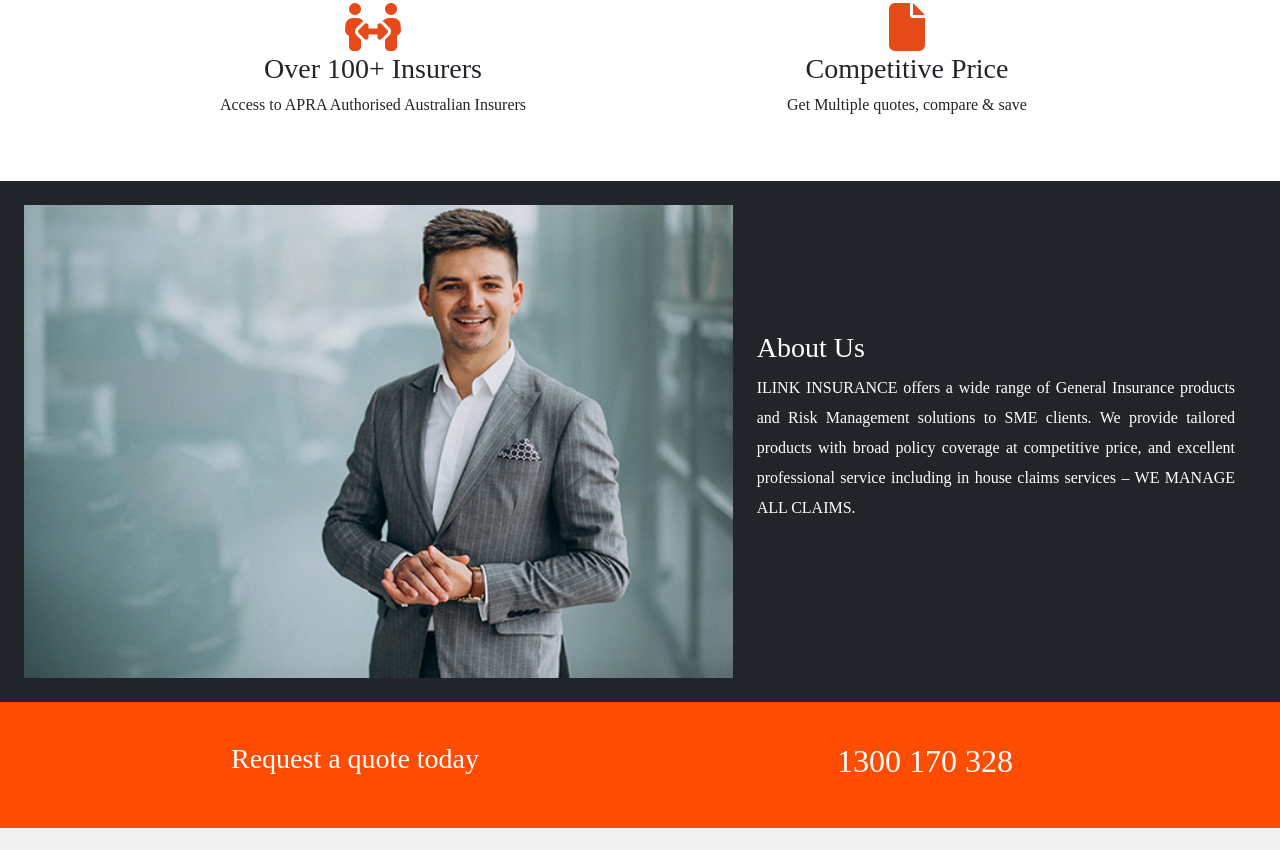
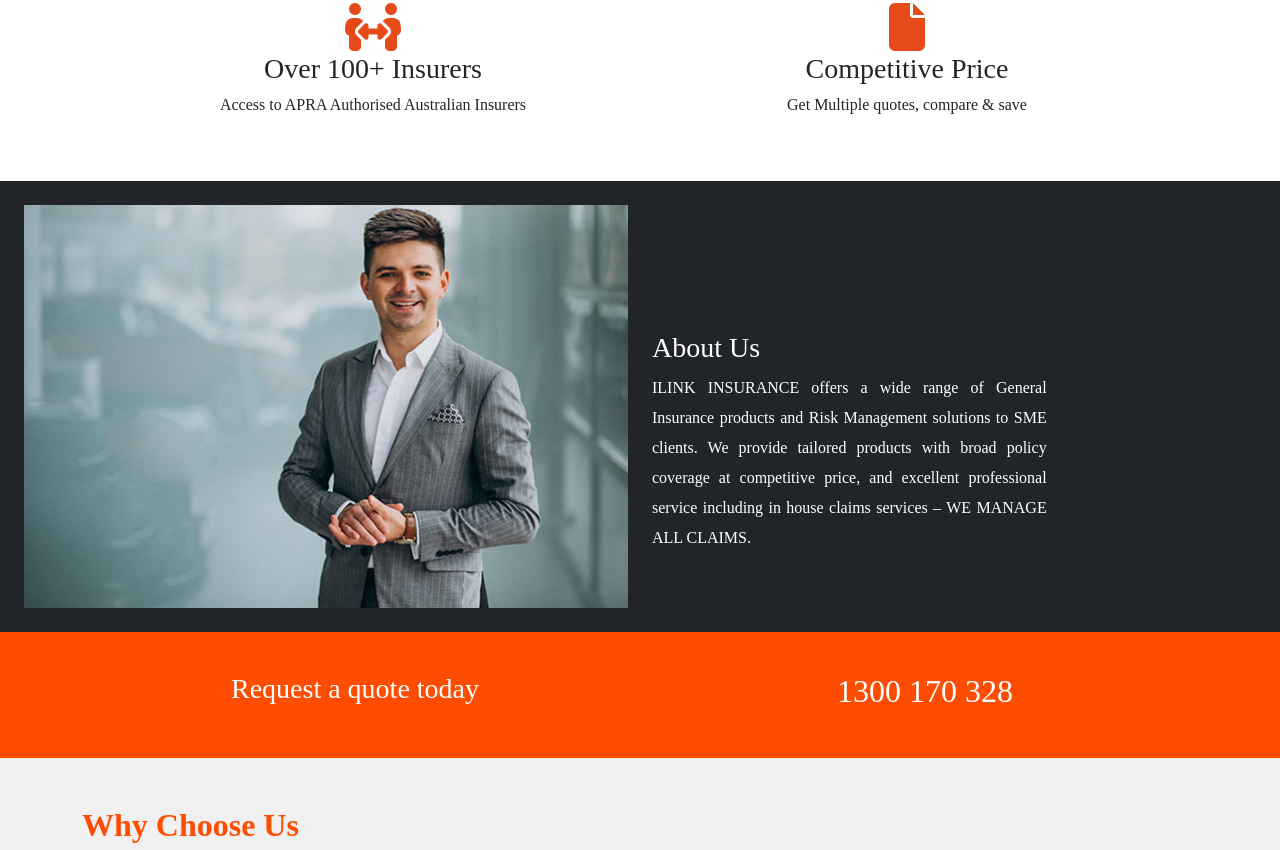
Before and after one commit to Madhukunchalaa/ikink, a plain HTML site: page asebestos.html in a window 1280 px wide. Shown: the part 1009-1859 px from the top of the page. Drawn offline with nearby package versions, Linux system fonts and the light colour scheme; some icons are missing.

Commit message:
cyber changes

```diff
--- a/asebestos.html
+++ b/asebestos.html
@@ -103,11 +103,11 @@
     </div>
     <div class="container-fluid bg-dark p-4  asbestos-sec-3-left">
         <div class="row">
-            <div class="col-md-7 text-center">
+            <div class="col-md-6 text-center">
                 <img src="assets/images/hey john.jpg" alt="image"style="width:100%">
 
             </div>
-            <div class="col-md-3 asbestos-sec-3 "style="margin-top:10%;line-height:30px;width:40%">
+            <div class="col-md-4 asbestos-sec-3 "style="margin-top:10%;line-height:30px;">
                 <h3>About Us</h3>
                 <p>ILINK INSURANCE offers a wide range of General Insurance products and Risk Management solutions to
                     SME clients. We provide tailored products with broad policy coverage at competitive price, and
```
Also changed, not shown: contact.html (+1 -1 lines), index.html (+1 -1 lines).
